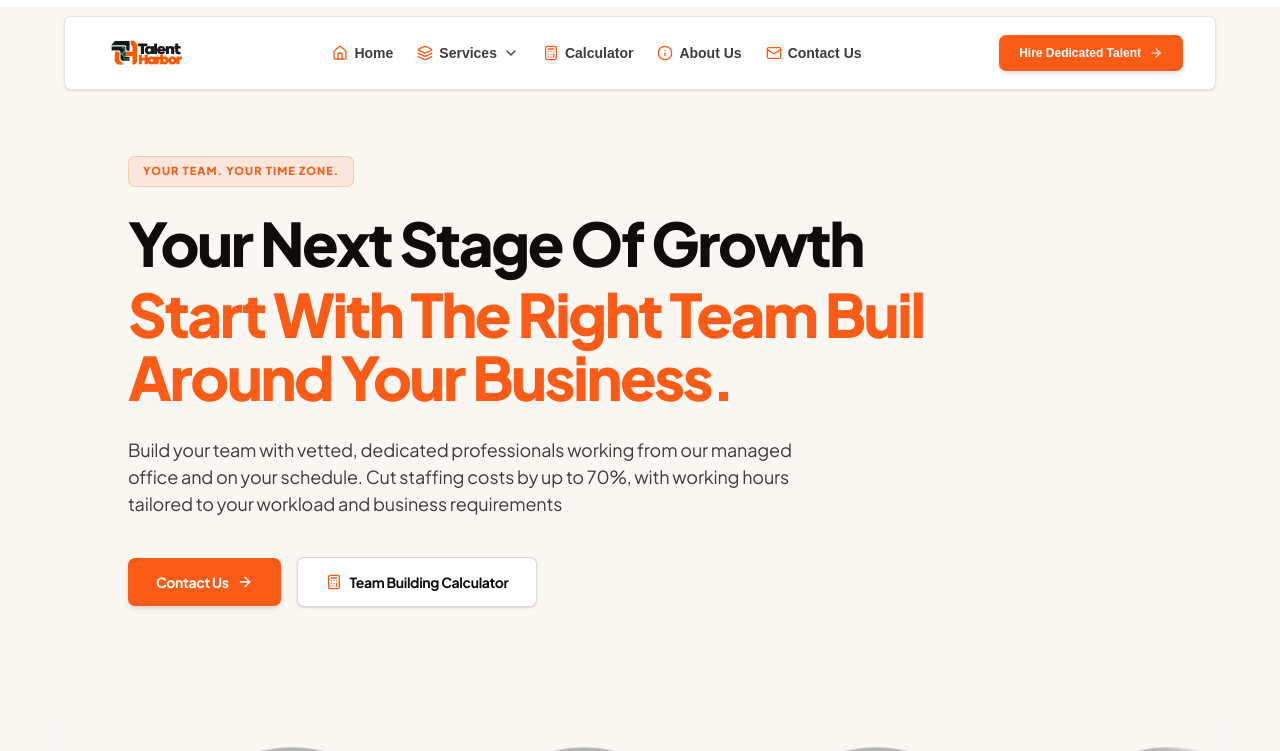
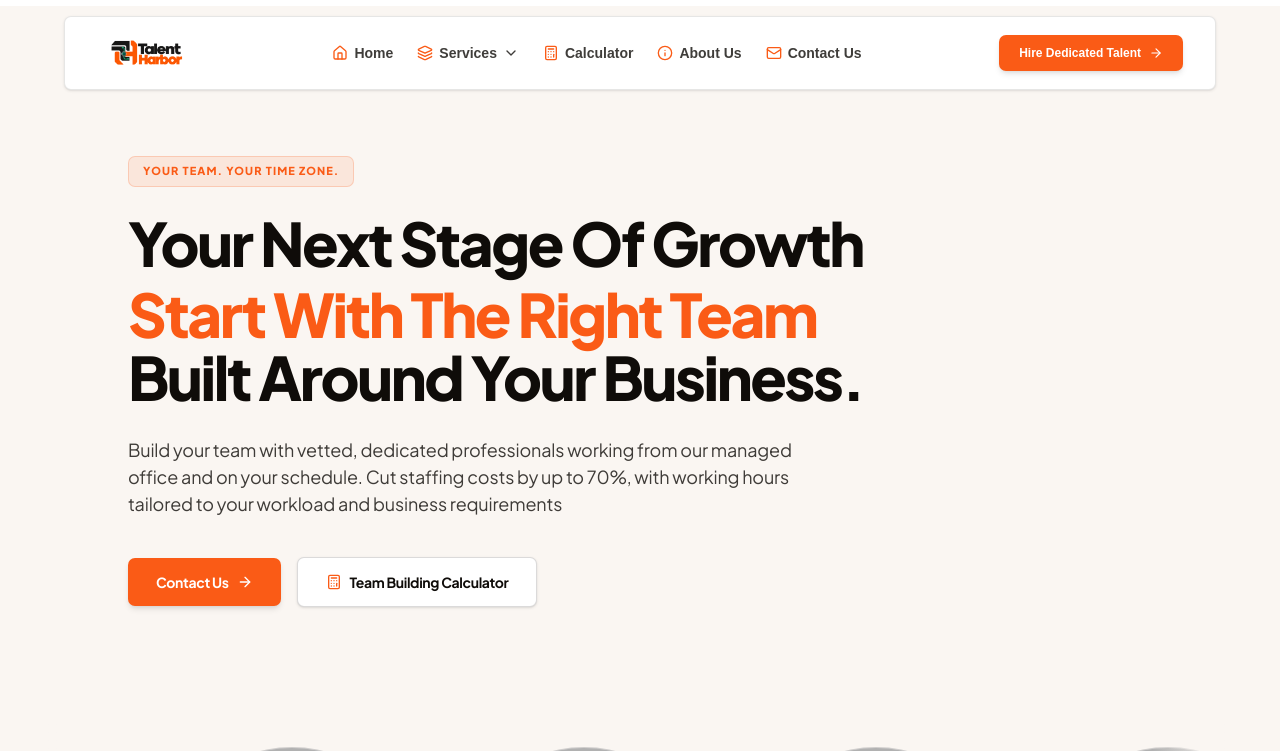
Before and after one commit to AHMAD789999/remotetalent-, a Next.js app: page / in a window 1280 px wide. Shown: the top 751 px of the page. Built offline with nearby package versions, Linux system fonts and the light colour scheme; grey boxes are pictures that could not be loaded.

Commit message:
Revise headline in HeroSection component
Updated the headline text to improve clarity.

```diff
--- a/components/HeroSection.jsx
+++ b/components/HeroSection.jsx
@@ -28,8 +28,9 @@ export default function HeroSection() {
         <h1 className="text-4xl sm:text-6xl font-extrabold tracking-[-0.04em] text-[#0F0C09] leading-[1.05] max-w-4xl">
           Your Next Stage Of Growth
           <span className="block mt-2 text-[#FA5B16]">
-            Start With The Right Team Buil Around Your Business.
+            Start With The Right Team
           </span>
+           Built Around Your Business.
         </h1>
 
         {/* PARAGRAPH */}
```
